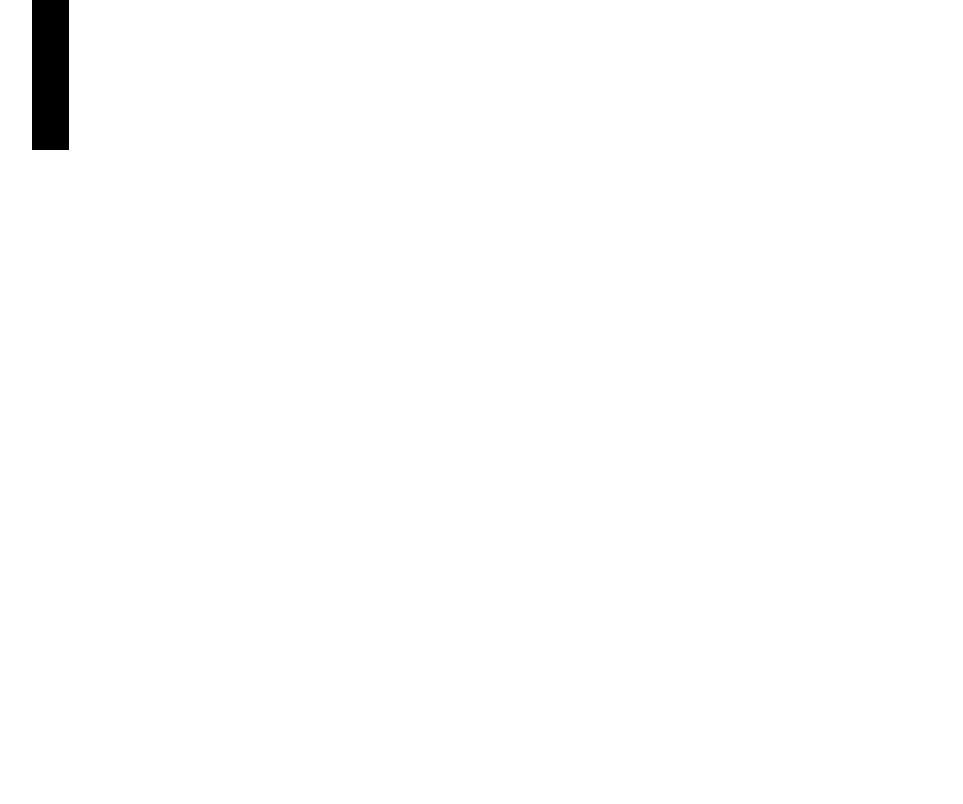
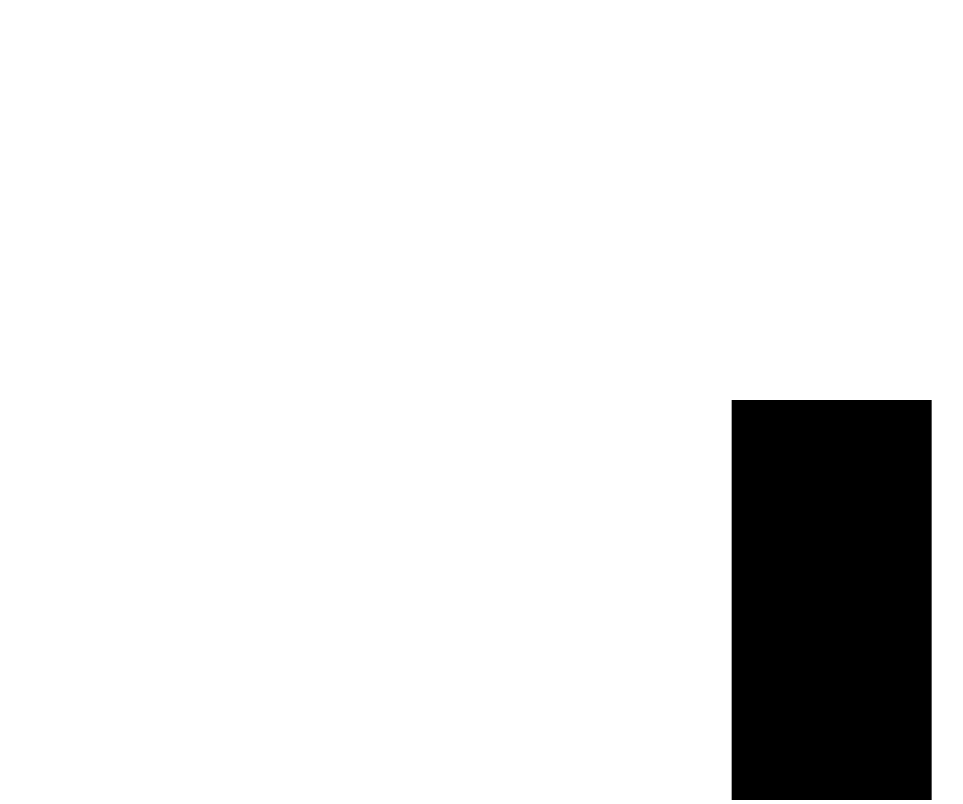
Before and after one commit to classicmike/flappybird-game, a plain HTML site: page index.html in a window 1280 px wide. Shown: the whole page, without its empty margins (231-1194 px from the left). Drawn offline with Linux system fonts and the light colour scheme.

Commit message:
Pipe Generation Complete

```diff
--- a/css/main.css
+++ b/css/main.css
@@ -5,6 +5,6 @@ html, body {
 }
 
 canvas#main-canvas {
-    zzwidth: 100%;
-    zheight: 100%;
+    width: 100%;
+    height: 100%;
 }
--- a/js/main.js
+++ b/js/main.js
@@ -193,7 +193,6 @@ document.addEventListener('DOMContentLoaded', function(){
     };
 
     GraphicsSystem.prototype.tick = function(){
-        console.log(this.entities);
         // Set the canvas to the correct size if the window is resized
         if(this.canvas.width !== this.canvas.offsetWidth ||
             this.canvas.height !== this.canvas.offsetHeight){
@@ -281,14 +280,16 @@ var PipeSystem = function(entities){
     if(!entities){
         return;
     }
-
     this.setup(entities);
-    this.setEvents();
 };
 
 // function to calculate the offscreen coordinates
 PipeSystem.prototype.calculateOffScreenX = function(){
-    return this.canvas.width/this.canvas.height;
+    return this.canvas.width/this.canvas.height/2;
+};
+
+PipeSystem.prototype.calculateY = function(){
+    return 1 - PipeSystem.PIPE_HEIGHT/2;
 };
 
 
@@ -298,15 +299,11 @@ PipeSystem.prototype.setup = function(entities){
     this.entities = entities;
     this.generationCount = 0;
 
-    this.calculateOffScreenX();
 };
 
 PipeSystem.prototype.run = function(){
-    this.generatePipe();
-};
 
-PipeSystem.prototype.setEvents = function(){
-    //window.addEventListener('resize', this.calculateOffScreen.bind(this), false);
+    setInterval(this.tick.bind(this), PipeSystem.PIPE_GENERATION_INTERVAL);
 };
 
 PipeSystem.prototype.generatePipe = function(){
@@ -314,13 +311,45 @@ PipeSystem.prototype.generatePipe = function(){
     var offScreenX = this.calculateOffScreenX();
 
     //push a new instance of a pipe onto the screen
-    this.entities.push(new pipe.Pipe(offScreenX, 0.5, 0.5, 1));
+
+    //collision detection
+    if(parseInt(this.generationCount)%2 === 0){
+        this.entities.push(new pipe.Pipe(offScreenX + PipeSystem.PIPE_WIDTH/2, PipeSystem.PIPE_HEIGHT - PipeSystem.PIPE_HEIGHT/2, PipeSystem.PIPE_WIDTH, PipeSystem.PIPE_HEIGHT));
+    } else {
+        this.entities.push(new pipe.Pipe(offScreenX + PipeSystem.PIPE_WIDTH/2, 0.75, PipeSystem.PIPE_WIDTH, PipeSystem.PIPE_HEIGHT));
+    }
+
+    this.generationCount++;
+
 };
 
+// this array is designed to insert in random peices of pipe to the game
+PipeSystem.RANDOM_PEICES = [
 
-// what we need to do for each 3 seconds we need to
-// generate a pipe away from the screen
-// and then increment an interval to add to
+];
+
+
+PipeSystem.prototype.tick = function(){
+    this.generatePipe();
+};
+
+PipeSystem.PIPE_GENERATION_INTERVAL = 3000;
+PipeSystem.PIPE_HEIGHT = 0.5;
+PipeSystem.PIPE_WIDTH = 0.25;
+
+/**** Questions to ask Joe
+ * - When you resize the window because you have to
+ * draw the shape outside the canvas the interval the pipes
+ * generate become either wider/narrower and you
+ * will come across issues where then one pipe can
+ * collide with another.
+ *
+ * Now what I see is just shapes of items, now if then
+ * they into graphics like actual bird/pipe assets that I have to import, say from a PNG
+ * ,then what do I do in that situation?
+ *
+ *
+ */
 
 exports.PipeSystem = PipeSystem;
 
```
